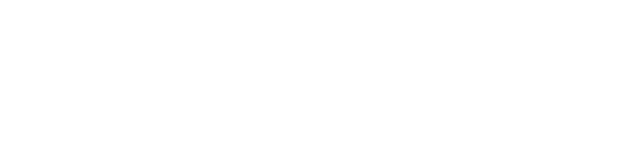
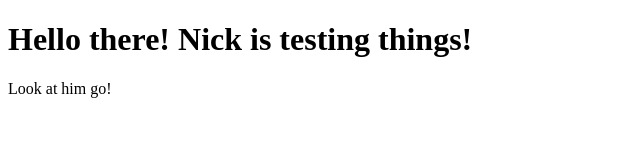
Before and after one commit to ThunderNick20/Nick2.github.io, a plain HTML site: page index.html in a window 1280 px wide. Shown: the whole page, without its empty margins (0-640 px from the left). Drawn offline with Linux system fonts and the light colour scheme.

Commit message:
Update index.html

```diff
--- a/index.html
+++ b/index.html
@@ -6,6 +6,7 @@
     <title>Document</title>
 </head>
 <body>
-
+    <h1>Hello there! Nick is testing things!</h1>
+    <p>Look at him go!</p>
 </body>
 </html>
```
